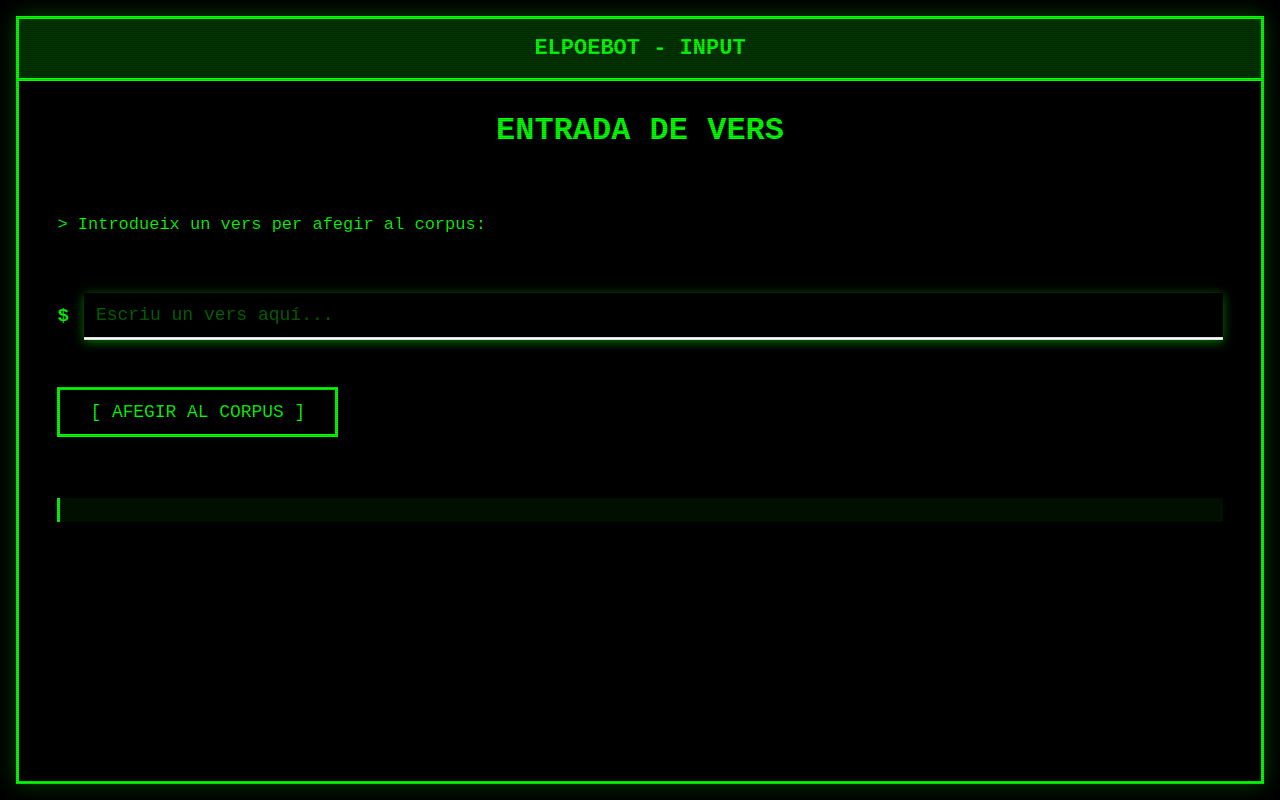
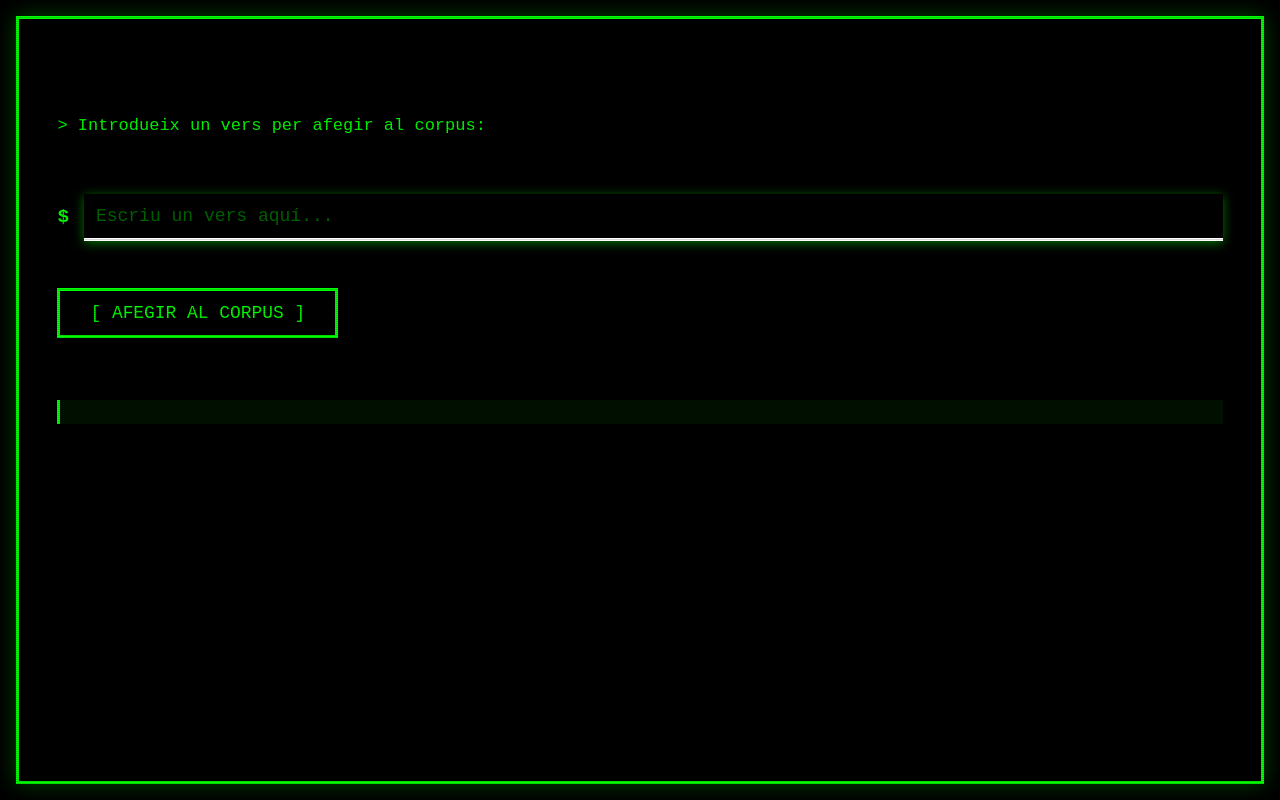
Before and after one commit to garaupere/elpoebot, a plain HTML site: page input.html in a window 1280 px wide. Drawn offline with Linux system fonts and the light colour scheme.

Commit message:
Update input.html to modify header and prompt
Removed title and terminal header, added prompt for input.

```diff
--- a/input.html
+++ b/input.html
@@ -3,15 +3,13 @@
 <head>
     <meta charset="UTF-8">
     <meta name="viewport" content="width=device-width, initial-scale=1.0">
-    <title>INPUT - ELPOEBOT</title>
     <link rel="stylesheet" href="style.css">
 </head>
 <body>
     <div class="container">
         <div class="terminal">
-            <div class="terminal-header">ELPOEBOT - INPUT</div>
             <div class="terminal-content">
-                <h1>ENTRADA DE VERS</h1>
+                <br>
                 <br>
                 <p>&gt; Introdueix un vers per afegir al corpus:</p>
                 <br>
```
